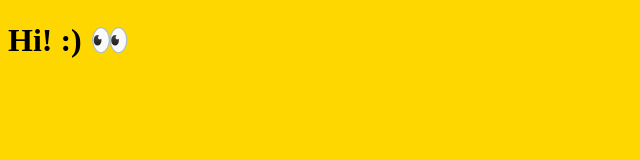
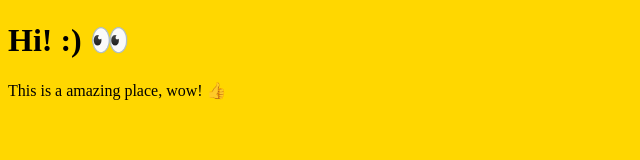
Before and after one commit to muhpol/myFirstBaby, a plain HTML site: page index.html in a window 1280 px wide. Shown: the whole page, without its empty margins (0-640 px from the left). Drawn offline with Linux system fonts and the light colour scheme.

Commit message:
new paragraph

```diff
--- a/index.html
+++ b/index.html
@@ -11,5 +11,7 @@
 </head>
 <body>
     <h1>Hi! :) 👀</h1>
+
+    <p>This is a amazing place, wow! 👍</p>
 </body>
 </html>
```
